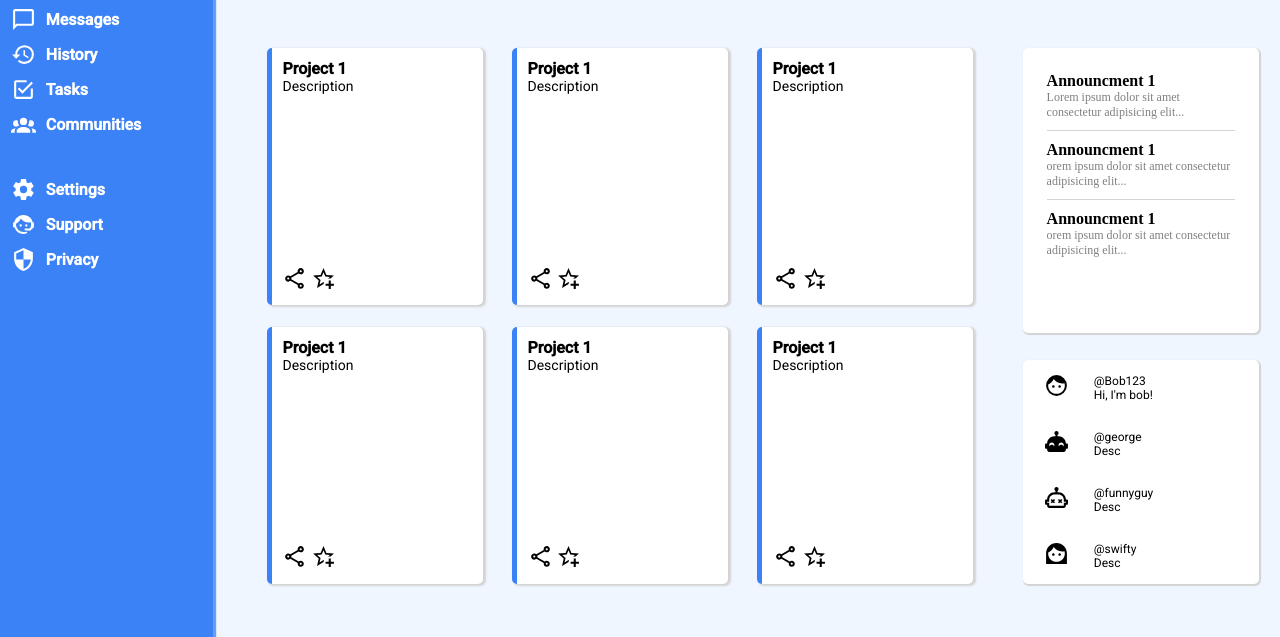
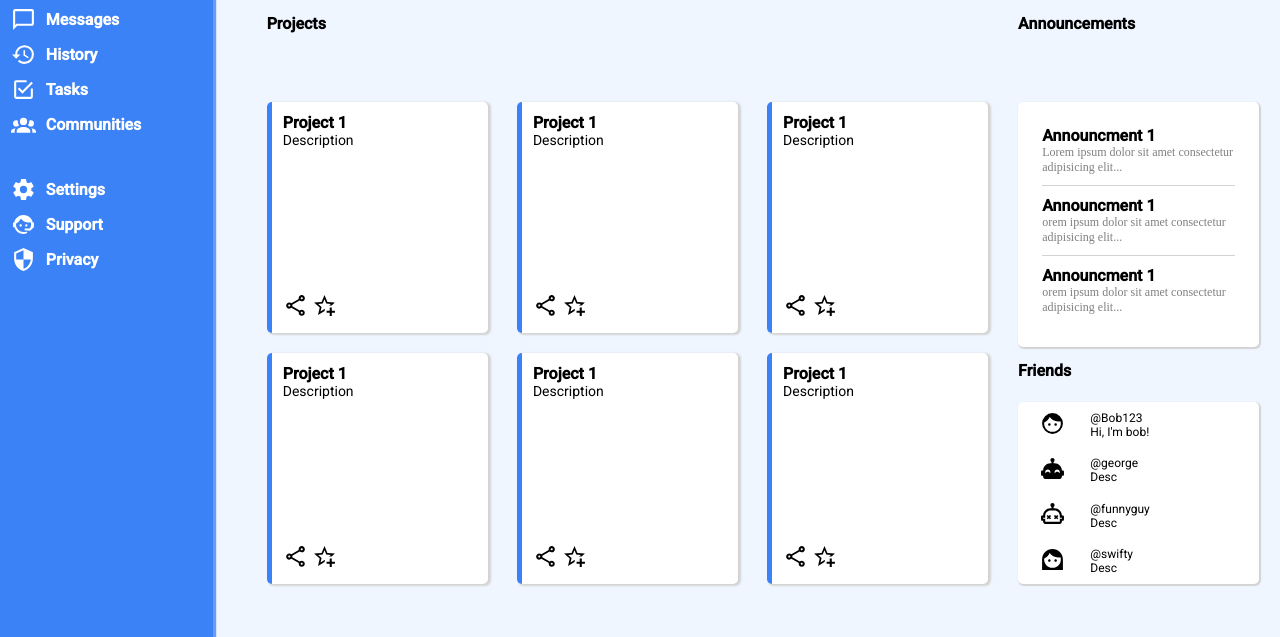
Before and after one commit to d3m04517/Admin-Dashboard, a plain HTML site: page index.html in a window 1280 px wide. Shown: the part 163-800 px from the top of the page. Drawn offline with Linux system fonts and the light colour scheme.

Commit message:
Added titles to sections

```diff
--- a/index.html
+++ b/index.html
@@ -54,6 +54,8 @@
             </div>
         </div>
         <div class="main">
+            <h4>Projects</h4>
+            <h4>Announcements</h4>
             <div class="projects">
                 <div class="card">
                     <div class="card-desc">
@@ -137,6 +139,7 @@
                         <p>orem ipsum dolor sit amet consectetur adipisicing elit...</p>
                     </div>
                 </div>
+                <h4>Friends</h4>
                 <div class="trending">
                     <div class="user">
                         <div class="user-icon"><svg class="header-icon" xmlns="http://www.w3.org/2000/svg" viewBox="0 0 24 24"><title>face-man</title><path d="M9,11.75A1.25,1.25 0 0,0 7.75,13A1.25,1.25 0 0,0 9,14.25A1.25,1.25 0 0,0 10.25,13A1.25,1.25 0 0,0 9,11.75M15,11.75A1.25,1.25 0 0,0 13.75,13A1.25,1.25 0 0,0 15,14.25A1.25,1.25 0 0,0 16.25,13A1.25,1.25 0 0,0 15,11.75M12,2A10,10 0 0,0 2,12A10,10 0 0,0 12,22A10,10 0 0,0 22,12A10,10 0 0,0 12,2M12,20C7.59,20 4,16.41 4,12C4,11.71 4,11.42 4.05,11.14C6.41,10.09 8.28,8.16 9.26,5.77C11.07,8.33 14.05,10 17.42,10C18.2,10 18.95,9.91 19.67,9.74C19.88,10.45 20,11.21 20,12C20,16.41 16.41,20 12,20Z" /></svg></div>
--- a/style.css
+++ b/style.css
@@ -11,6 +11,10 @@
 * {
     padding: 0;
     margin: 0;
+}
+
+h4 {
+    font-family:var(--theme-font);
 }
 
 li {
@@ -196,10 +200,10 @@ gap: 5%;
     box-shadow: 5px 5px gray;
     display: grid;
     grid-template-columns: 3fr 1fr;
-    padding: 5% 2% 5% 5%;
+    padding: 2% 2% 5% 5%;
     background-color: #eff6ff;
     z-index: -1;
-    gap: 5%;
+    gap: 3%;
 }
 
 .projects {
@@ -231,7 +235,7 @@ gap: 5%;
 
 .main-right {
     display: grid;
-    gap: 5%;
+    gap: 3%;
 }
 
 .announcements {
```
